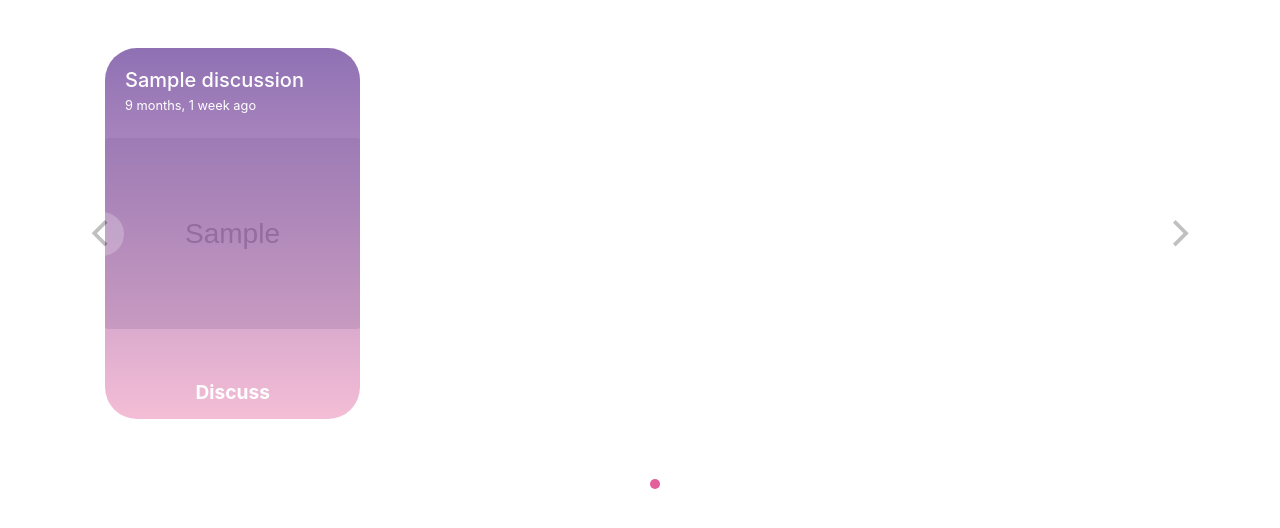
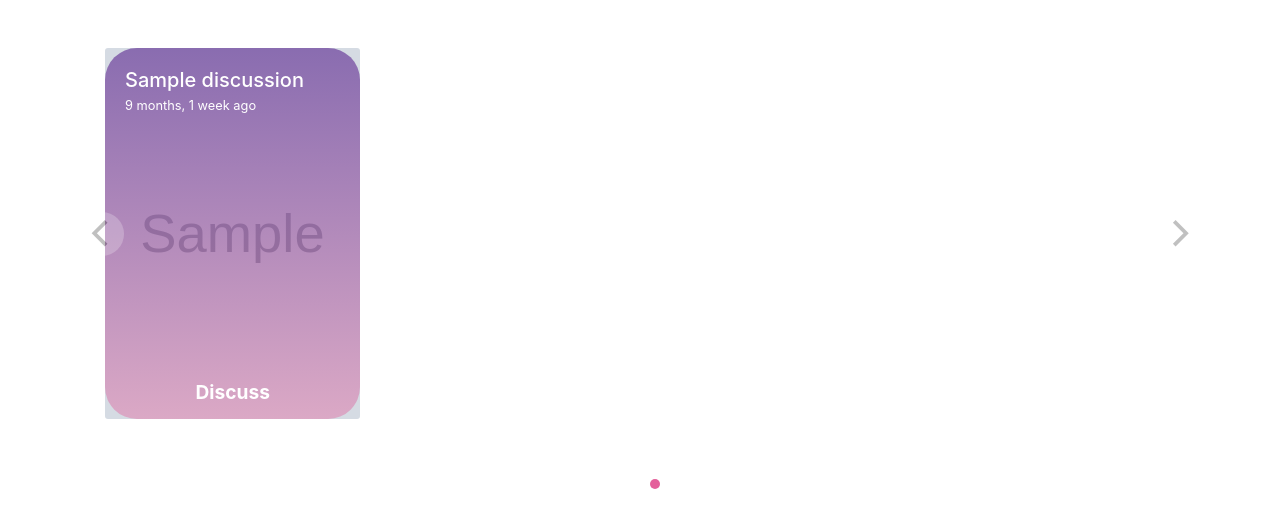
Before and after one commit to LaraDarine/lara-disqus, a Django app: page /discussions/ in a window 1280 px wide. Shown: the part 106-634 px from the top of the page. Run offline with Django 3.2, Linux system fonts and the light colour scheme; tables that the repository leaves empty hold one stand-in row (values such as "Sample post"); grey boxes marked "Sample" are stand-in pictures; some libraries are stand-ins or nearby versions.

Commit message:
Fix image slider position :camera:

```diff
--- a/static/css/custom.css
+++ b/static/css/custom.css
@@ -162,7 +162,7 @@
 }
 
 .carousel-cell img {
-    /* height: inherit; */
+    height: inherit;
 }
 
 .filter {
```
